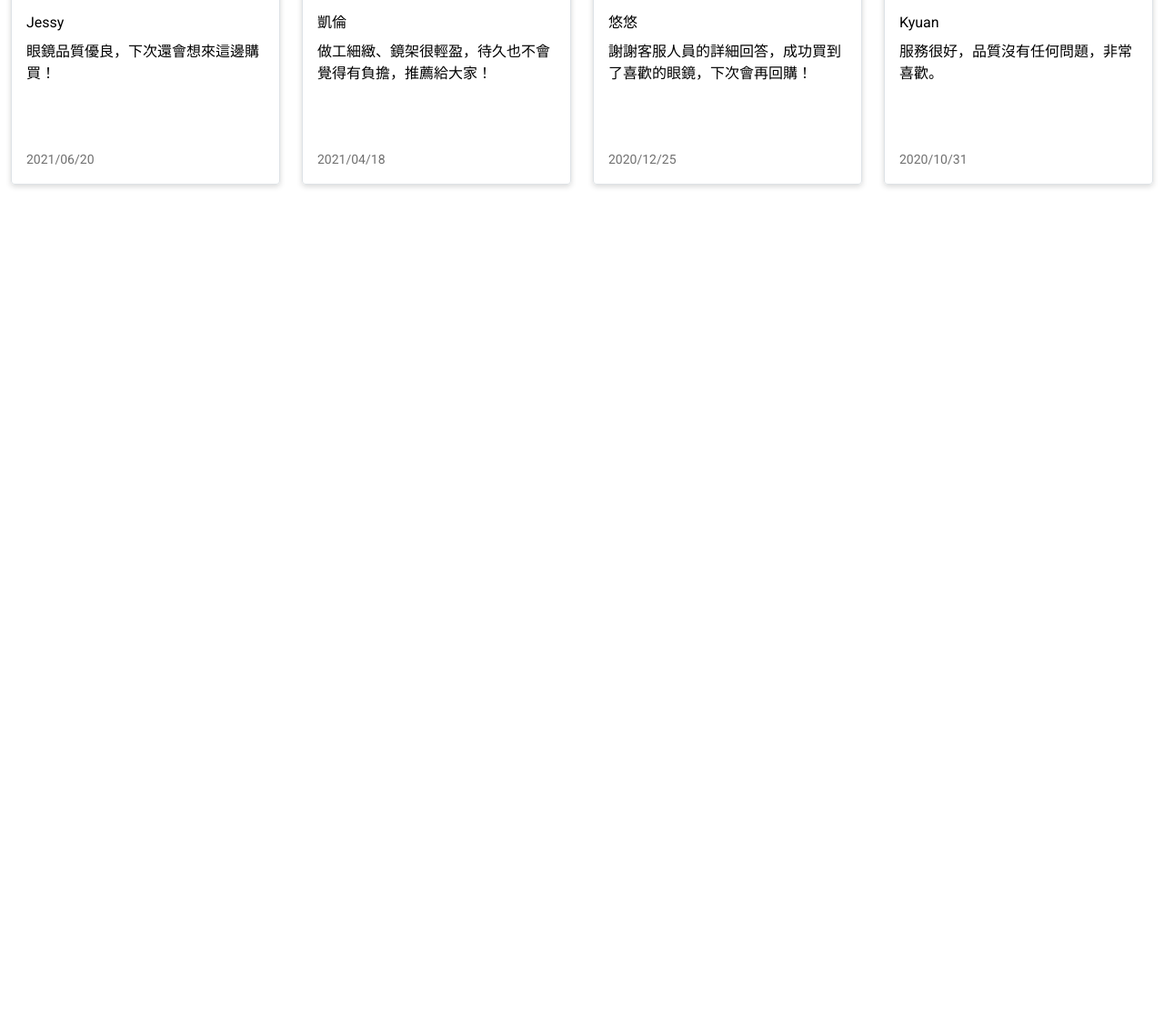
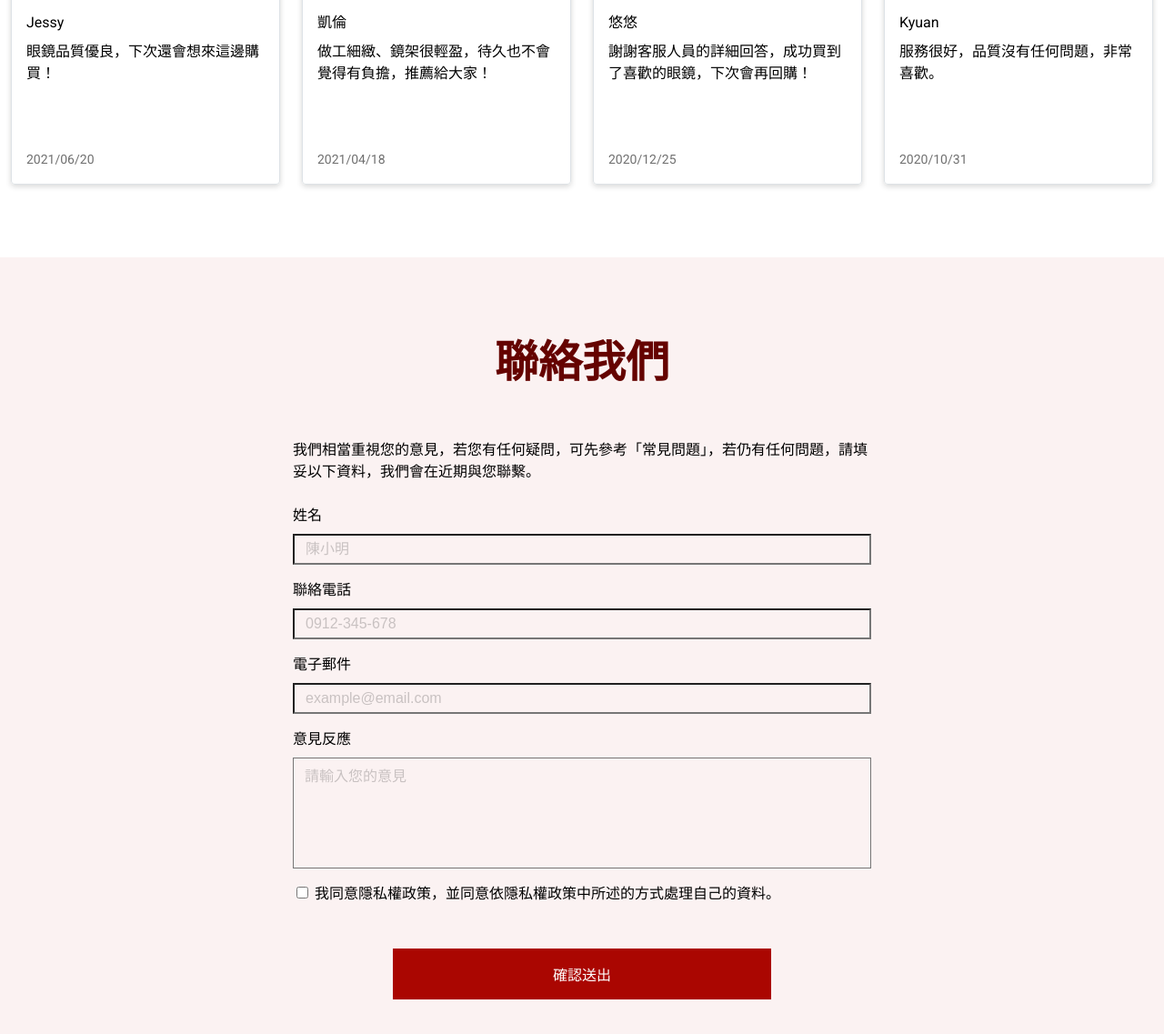
Before and after one commit to hokou/hex-htmlcss-2024-wk3_4, a website built with Vite: page pages/index.html in a window 1280 px wide. Shown: the part 3136-4273 px from the top of the page at 91% size. Before the commit the page ends 3419 px from the top, so only its background shows below. Built offline with nearby package versions, Linux system fonts and the light colour scheme.

Commit message:
add contact

```diff
--- a/assets/scss/base/_base.scss
+++ b/assets/scss/base/_base.scss
@@ -26,3 +26,13 @@ body {
   font-family: "Roboto", "Noto Sans TC", sans-serif;
   line-height: 1.5;
 }
+
+button {
+  cursor: pointer;
+  font-size: 16px;
+  transition: opacity 0.5s;
+}
+
+button:hover {
+  opacity: 0.7;
+}
--- a/assets/scss/pages/_index.scss
+++ b/assets/scss/pages/_index.scss
@@ -224,3 +224,92 @@
     }
   }
 }
+
+.contact {
+  padding: 80px 0;
+  @include mobile-larger{
+    padding: 40px 14px;
+  }
+  &-title {
+    font-size: 48px;
+    font-weight: bolder;
+    color: $secondary;
+    text-align: center;
+    margin-bottom: 48px;
+    @include mobile-larger{
+      font-size: 24px;
+      margin-bottom: 24px;
+    }
+  }
+  &-wrapper {
+    max-width: 636px;
+    margin: 0 auto;
+    @include pad{
+      max-width: 576px;
+    }
+    @include mobile-larger{
+      max-width: 100%;
+    }
+  }
+  &-desc {
+    margin-bottom: 24px;
+  }
+
+  &-form {
+    &-input {
+      display: block;
+      width: 100%;
+      background: $bg-light;
+      padding: 6px 12px;
+      font-size: 16px;
+      transition: box-shadow 0.5s;
+    }
+    &-label {
+      display: block;
+      margin-bottom: 8px;
+    }
+    textarea {
+      resize: none;
+    }
+    li:not(last-child) {
+      margin-bottom: 16px;
+    }
+    &-btn {
+      display: block;
+      width: 100%;
+      max-width: 416px;
+      background: $primary;
+      color: #ffffff;
+      border: none;
+      padding: 16px 0px;
+      margin: 0 auto;
+      @include pad{
+        max-width: 336px;
+      }
+      @include mobile-larger{
+        max-width: 100%;
+      }
+    }
+    .agree-item {
+      margin-bottom: 48px;
+      @include mobile-larger{
+        margin-bottom: 24px;
+      }
+      input {
+        background: $bg-light;
+        // accent-color: $bg-light;
+      }
+    }
+  }
+
+}
+
+.contact-form-input::placeholder {
+  color: rgba(0, 0, 0, 0.2);
+}
+
+.contact-form-btn:hover {
+  background: $secondary;
+  cursor: pointer;
+  transition: opacity 0.5s;
+}
--- a/pages/index.html
+++ b/pages/index.html
@@ -141,6 +141,41 @@
         </ul>
       </div>
     </section>
+    <div class="contact bg-light">
+      <div class="container">
+        <div class="contact-wrapper">
+          <h3 class="contact-title">聯絡我們</h3>
+          <p class="contact-desc">
+            我們相當重視您的意見，若您有任何疑問，可先參考「常見問題」，若仍有任何問題，請填妥以下資料，我們會在近期與您聯繫。
+          </p>
+          <form action="" class="contact-form">
+            <ul>
+              <li>
+                <label for="name" class="contact-form-label">姓名</label>
+                <input type="text" id="name" placeholder="陳小明" class="contact-form-input" />
+              </li>
+              <li>
+                <label for="phone" class="contact-form-label">聯絡電話</label>
+                <input type="tel" id="phone" placeholder="0912-345-678" class="contact-form-input" />
+              </li>
+              <li>
+                <label for="email" class="contact-form-label">電子郵件</label>
+                <input type="email" id="email" placeholder="example@email.com" class="contact-form-input" />
+              </li>
+              <li>
+                <label for="comment" class="contact-form-label">意見反應</label>
+                <textarea id="comment" placeholder="請輸入您的意見" class="contact-form-input" rows="6"></textarea>
+              </li>
+              <li class="agree-item">
+                <input type="checkbox" name="" id="agree" />
+                <label for="agree">我同意隱私權政策，並同意依隱私權政策中所述的方式處理自己的資料。</label>
+              </li>
+            </ul>
+            <button type="submit" class="contact-form-btn">確認送出</button>
+          </form>
+        </div>
+      </div>
+    </div>
     <%- include('./layout/footer'); -%>
     <script type="module" src="../main.js"></script>
   </body>
```
